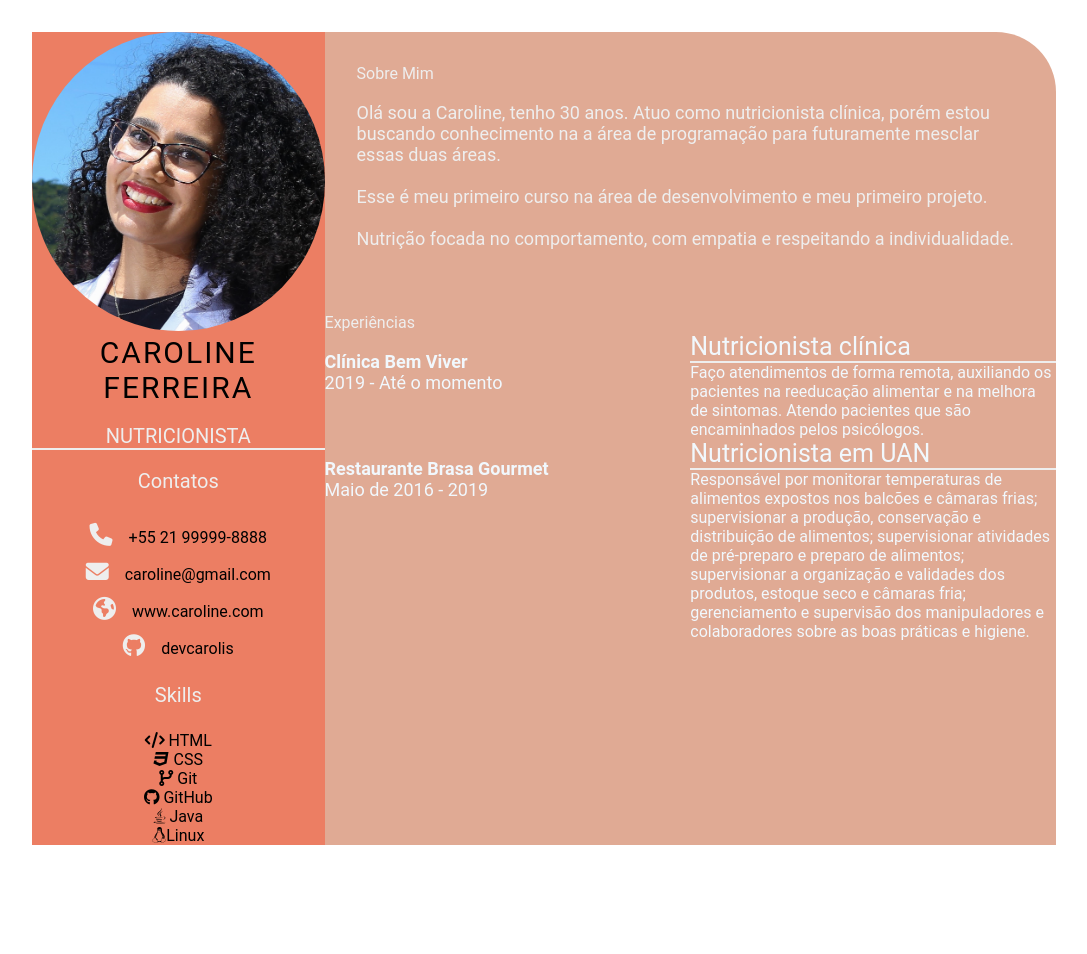
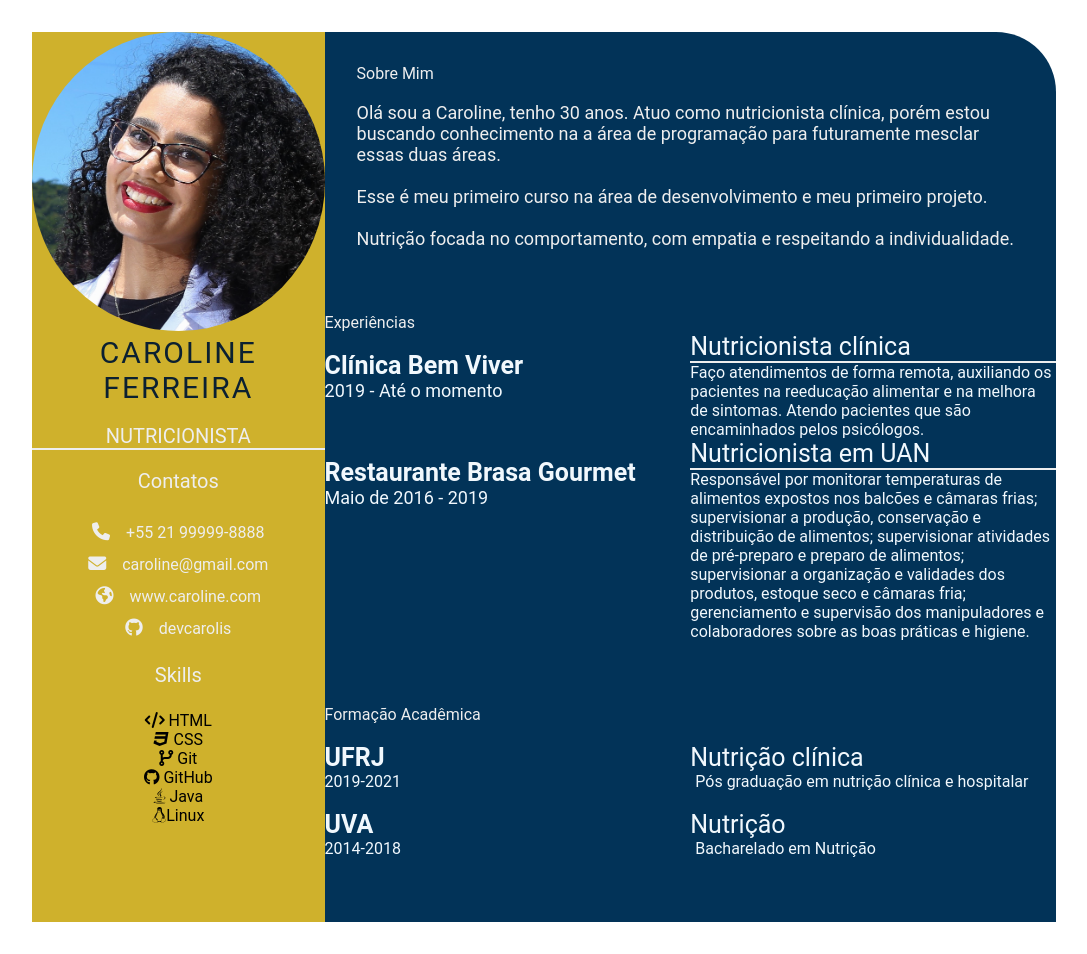
Before and after one commit to devcarolis/devweek.github.io, a plain HTML site: page index.html in a window 1280 px wide. Shown: the whole page, without its empty margins (96-1183 px from the left). Before the commit the page ends 877 px from the top, so only its background shows below. Drawn offline with Linux system fonts and the light colour scheme.

Commit message:
dia-4-add-school (#4)

```diff
--- a/index.html
+++ b/index.html
@@ -40,8 +40,8 @@
                     </ul>
                 </div>
             </section>
-            </section>
-            <section class="right-section">
+        </section>
+         <section class="right-section">
                 <div class="right-section-contents">
                     <section class="about gap">
                         <div class="right-title">Sobre Mim</div><br>
@@ -75,7 +75,28 @@
                         </div>
                     </div>
                 </section>
+                <section class="education gap">
+                    <div class="right-title">Formação Acadêmica</div>
+                    <div class="education-contents">
+                    <div class="education-left"><br>
+                        <p class="education-school-name">UFRJ</p>
+                        <p class="education-time-period">2019-2021</p><br>
+                    </div>
+                    <div class="education-right"><br>
+                        <p class="education-subject">Nutrição clínica</p>
+                        <p class="education-desc">Pós graduação em nutrição clínica e hospitalar</p>
+                    </div>
+                    <div class="education-left">
+                        <p class="education-school-name">UVA</p>
+                        <p class="education-time-period">2014-2018</p>
+                    </div>
+                    <div class="education-right">
+                        <p class="education-subject">Nutrição</p>
+                        <p class="education-desc">Bacharelado em Nutrição</p>
+                    </div>
+                </div>
             </section>
+        </section>
     </main>
 </body>
 </html>
--- a/style.css
+++ b/style.css
@@ -17,13 +17,13 @@
 .left-section {
     grid-column: span 2;
     height: 100%;
-    background-color: #ec7e63;
+    background-color: #cfb12c;
 }
 
 .right-section {
     grid-column: span 5;
     height: 100%;
-    background-color: #e0aa94;
+    background-color: #023358;
     border-radius: 0px 60px 0px 0px;
 }
 
@@ -38,15 +38,15 @@
 
 .profile .profile-image {
     width: 100%;
-    border-radius: 50%;
+    border-radius: 100%;
 }
 
 .name {
-    color: #000000;
+    color: #0b2031;
     font-size: 30px;
     letter-spacing: 2px;
     text-transform: uppercase;
-    text-align: center;
+    text-align: center
 }
 
 .profession {
@@ -65,32 +65,32 @@
 
 .contact-info ul {
     padding-top: 1.5rem;
-    text-align: center;
+    text-align: center
 }
 
 .contact-info ul li,
 .references ul li {
     padding: .4rem 0;
-    color: #000000;
-    text-align: center;
+    color: #eeeeee;
+    text-align: center
 }
 
 .contact-info ul li i,
 .references ul li i {
     padding-right: 1rem;
-    font-size: 23px;
+    font-size: 18px;
     color: #eeeeee;
-    text-align: center;
+    text-align: center
 }
 
 .skills ul {
     padding-top: 1.5rem;
-    text-align: center;
+    text-align: center
 }
 .skills ul li p {
     padding: .4rem 0;
-    color: #080404;
-    text-align: center;
+    color: #eeeeee;
+    text-align: center
 }
 
 .right-section-contents {
@@ -121,7 +121,7 @@
 .exp-company-name,
 .education-school-name,
 .awards-company-name {
-    font-size: 18px;
+    font-size: 25px;
     font-weight: bold;
 }
 
@@ -140,6 +140,6 @@
 .exp-desc,
 .education-desc,
 .awards-desc {
-    font-size: 20px;
+    font-size: 16px;
     padding-left: 5px;
 }
```
